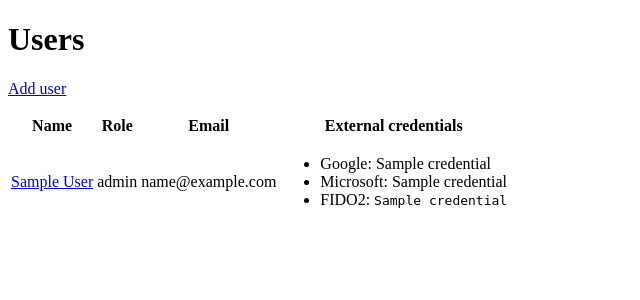
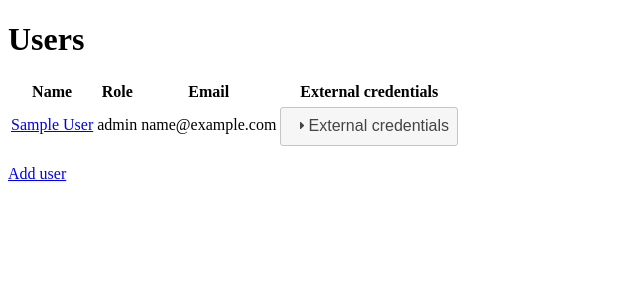
Before and after one commit to vintozver/dropzone-ticketing, a Python web app: template src/templates/admin_user_list.html in a window 1280 px wide. Shown: the part 26-326 px from the top of the page, without its empty margins (0-640 px from the left). Run offline with Jinja, Linux system fonts and the light colour scheme; the template is opened without the code that fills it: most values are stand-ins (such as "Sample title", 1, 10 or a date in 2020); some libraries are stand-ins or nearby versions.

Commit message:
Update admin user page controls
Co-authored-by: vintozver <990520+vintozver@users.noreply.github.com>

```diff
--- a/src/templates/admin.html
+++ b/src/templates/admin.html
@@ -4,7 +4,6 @@
   <h1>Admin</h1>
   <ul>
     <li><a href="/admin/user/list">Users</a></li>
-    <li><a href="/admin/user/new">Add user</a></li>
     <li><a href="/admin/partner/list">Partners</a></li>
   </ul>
 {% endblock %}
--- a/src/templates/admin_user_list.html
+++ b/src/templates/admin_user_list.html
@@ -1,8 +1,11 @@
 {% extends "base.html" %}
 {% block title %}Users{% endblock %}
+{% block head %}
+  <link rel="stylesheet" href="https://cdn.jsdelivr.net/npm/jquery-ui@1.14.1/dist/themes/base/jquery-ui.min.css" integrity="sha256-Y6jCdwjQRMCYr1alUxqNKUiK/cdfQd8PvQ/AcEj3TNM=" crossorigin="anonymous">
+  <script src="https://cdn.jsdelivr.net/npm/jquery-ui@1.14.1/dist/jquery-ui.min.js" integrity="sha256-AlTido85uXPlSyyaZNsjJXeCs07eSv3r43kyCVc8ChI=" crossorigin="anonymous"></script>
+{% endblock %}
 {% block content %}
   <h1>Users</h1>
-  <p><a href="/admin/user/new">Add user</a></p>
   <table>
     <thead>
       <tr><th>Name</th><th>Role</th><th>Email</th><th>External credentials</th></tr>
@@ -14,6 +17,9 @@
           <td>{{ user.roles|join(', ') }}</td>
           <td>{{ user.email or '' }}</td>
           <td>
+            <div class="external-credentials">
+              <h3>External credentials</h3>
+              <div>
                 {% if user.google_credentials or user.microsoft_credentials or user.fido2_credentials %}
                 <ul>
                   {% for credential in user.google_credentials %}<li>Google: {{ credential }}</li>{% endfor %}
@@ -21,6 +27,8 @@
                   {% for credential in user.fido2_credentials %}<li>FIDO2: <code>{{ credential }}</code></li>{% endfor %}
                 </ul>
                 {% else %}None{% endif %}
+              </div>
+            </div>
           </td>
         </tr>
       {% else %}
@@ -28,4 +36,10 @@
       {% endfor %}
     </tbody>
   </table>
+  <p><a href="/admin/user/new">Add user</a></p>
+  <script>
+    $(function() {
+      $(".external-credentials").accordion({ collapsible: true, active: false });
+    });
+  </script>
 {% endblock %}
```
Also changed, not shown: tests/test_service.py (+6 -1 lines). Lines whose indentation alone changed are shown as unchanged.
